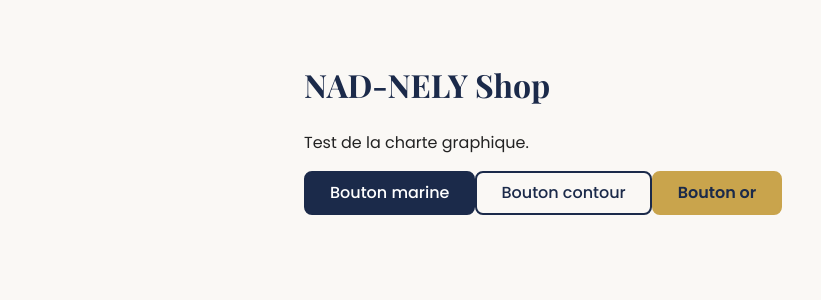
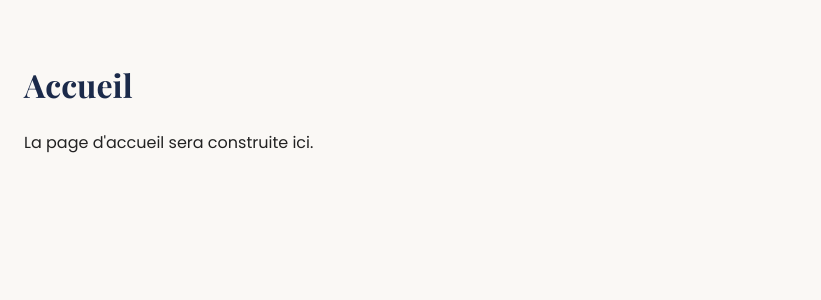
Before and after one commit to MOHAMED-DEV2026/nad-nely-shop, a Vue app in the folder frontend/: page / in a window 1280 px wide. Shown: the top 300 px of the page, without its empty margins (0-821 px from the left). Built offline with nearby package versions, Linux system fonts and the light colour scheme.

Commit message:
Front-end : routeur Vue et page Accueil de depart

```diff
--- a/frontend/package.json
+++ b/frontend/package.json
@@ -9,7 +9,8 @@
     "preview": "vite preview"
   },
   "dependencies": {
-    "vue": "^3.5.44"
+    "vue": "^3.5.44",
+    "vue-router": "^5.4.0"
   },
   "devDependencies": {
     "@vitejs/plugin-vue": "^6.0.10",
--- a/frontend/src/App.vue
+++ b/frontend/src/App.vue
@@ -1,11 +1,3 @@
 <template>
-  <main style="padding: 40px 24px; max-width: 720px; margin: 0 auto;">
-    <h1>NAD-NELY Shop</h1>
-    <p>Test de la charte graphique.</p>
-    <p>
-      <a class="bouton" href="#">Bouton marine</a>
-      <a class="bouton bouton-contour" href="#">Bouton contour</a>
-      <a class="bouton bouton-or" href="#">Bouton or</a>
-    </p>
-  </main>
+  <RouterView />
 </template>
--- a/frontend/src/main.js
+++ b/frontend/src/main.js
@@ -2,5 +2,6 @@ import { createApp } from 'vue'
 import './styles/variables.css'
 import './styles/global.css'
 import App from './App.vue'
+import router from './router'
 
-createApp(App).mount('#app')
+createApp(App).use(router).mount('#app')
--- /dev/null
+++ b/frontend/src/router/index.js
@@ -0,0 +1,8 @@
+import { createRouter, createWebHistory } from 'vue-router'
+import AccueilView from '../views/public/AccueilView.vue'
+
+const routes = [
+  { path: '/', name: 'accueil', component: AccueilView },
+]
+
+export default createRouter({ history: createWebHistory(), routes })
--- /dev/null
+++ b/frontend/src/views/public/AccueilView.vue
@@ -0,0 +1,6 @@
+<template>
+  <main style='padding: 40px 24px;'>
+    <h1>Accueil</h1>
+    <p>La page d'accueil sera construite ici.</p>
+  </main>
+</template>
```
Also changed, not shown: 1 other file (tests, documents, lock files or other folders).
